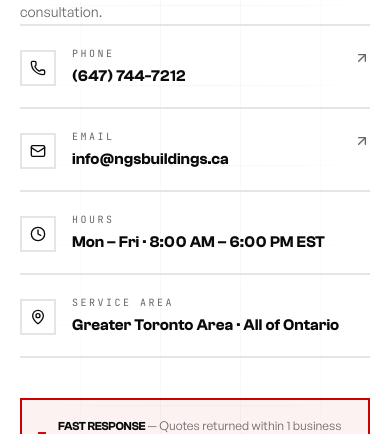
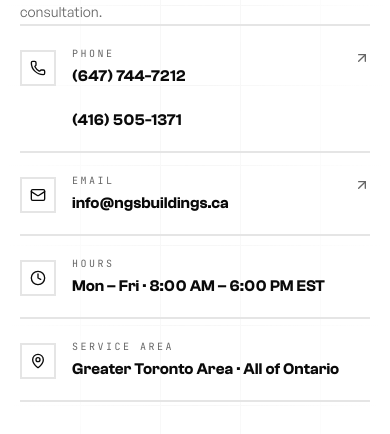
Before and after one commit to karouhifar/north-gta-steel-building, a Next.js app: page /contact in a window 390 px wide. Shown: the part 379-813 px from the top of the page. Built offline with nearby package versions, Linux system fonts and the light colour scheme; no server answers.

Commit message:
feat: add optional secondary phone number to contact items and improve form submission logging

```diff
--- a/components/layout/Footer.tsx
+++ b/components/layout/Footer.tsx
@@ -2,7 +2,7 @@
 
 import Link from "next/link";
 import Image from "next/image";
-import { Mail, MapPin, Phone } from "lucide-react";
+import { Mail, MapPin, Phone, Smartphone } from "lucide-react";
 import { motion } from "motion/react";
 
 import { VENDOR_NAME, VENDOR_URL } from "@/lib/site";
@@ -43,6 +43,10 @@ const contactItems = [
   {
     icon: Phone,
     label: "1-647-744-7212",
+  },
+  {
+    icon: Smartphone,
+    label: "1-416-505-1371",
   },
   {
     icon: Mail,
--- a/components/sections/ContactHero.tsx
+++ b/components/sections/ContactHero.tsx
@@ -9,6 +9,7 @@ const CONTACT_ITEMS = [
     icon: Phone,
     label: "Phone",
     value: "(647) 744-7212",
+    valueOptional: "(416) 505-1371",
     href: "tel:+16477447212",
     external: false,
   },
@@ -107,7 +108,15 @@ export function ContactHero() {
                   {c.label}
                 </div>
                 <div className="mt-1 font-clash text-base font-semibold leading-snug sm:text-lg">
-                  {c.value}
+                  <p>{c.value}</p>
+                  <p>
+                    {c.valueOptional && (
+                      <>
+                        <br />
+                        {c.valueOptional}
+                      </>
+                    )}
+                  </p>
                 </div>
               </div>
               {c.href && (
--- a/components/sections/contact-form/MultiStepForm.tsx
+++ b/components/sections/contact-form/MultiStepForm.tsx
@@ -122,6 +122,7 @@ export function QuoteForm() {
   );
 
   const onSubmit = methods.handleSubmit(async (values) => {
+    console.log("Submitting quote form:", values, "with token:", token);
     if (!token) {
       methods.setError("root", {
         message: "Please complete the security check",
```
